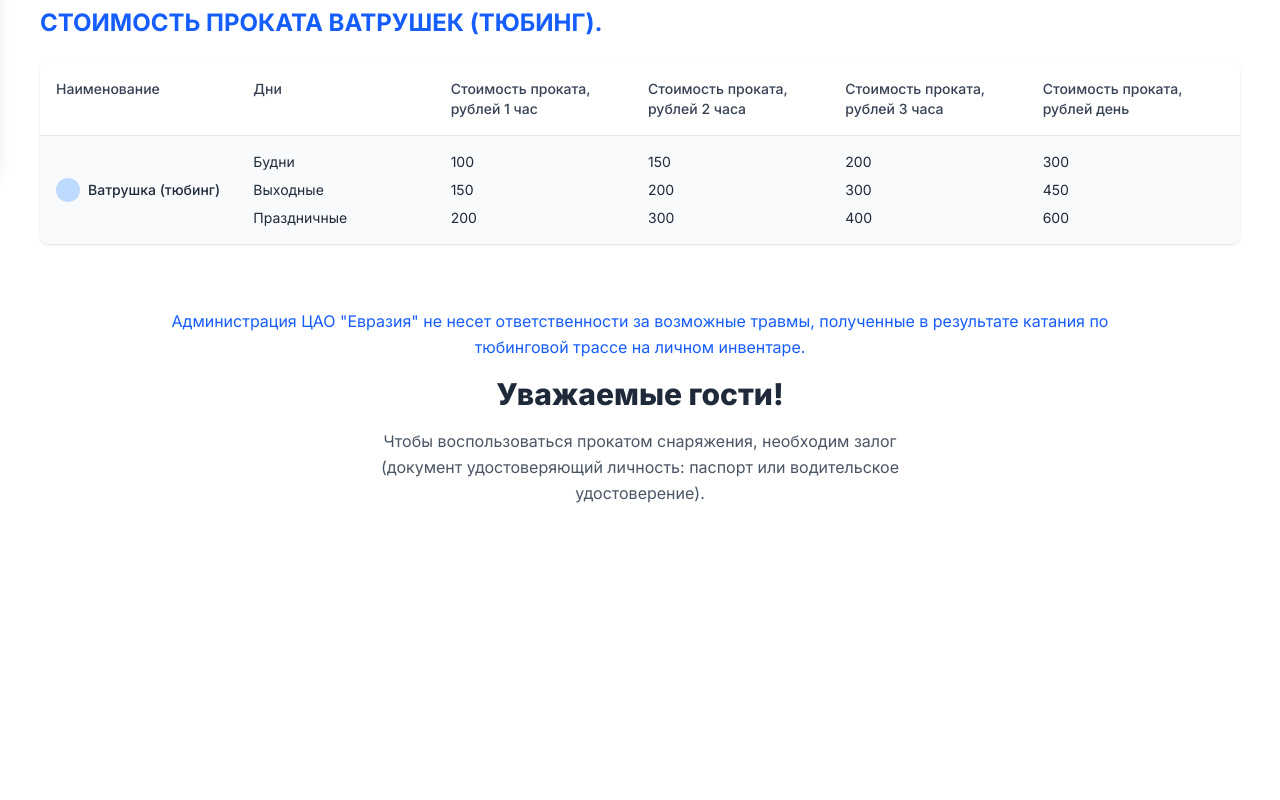
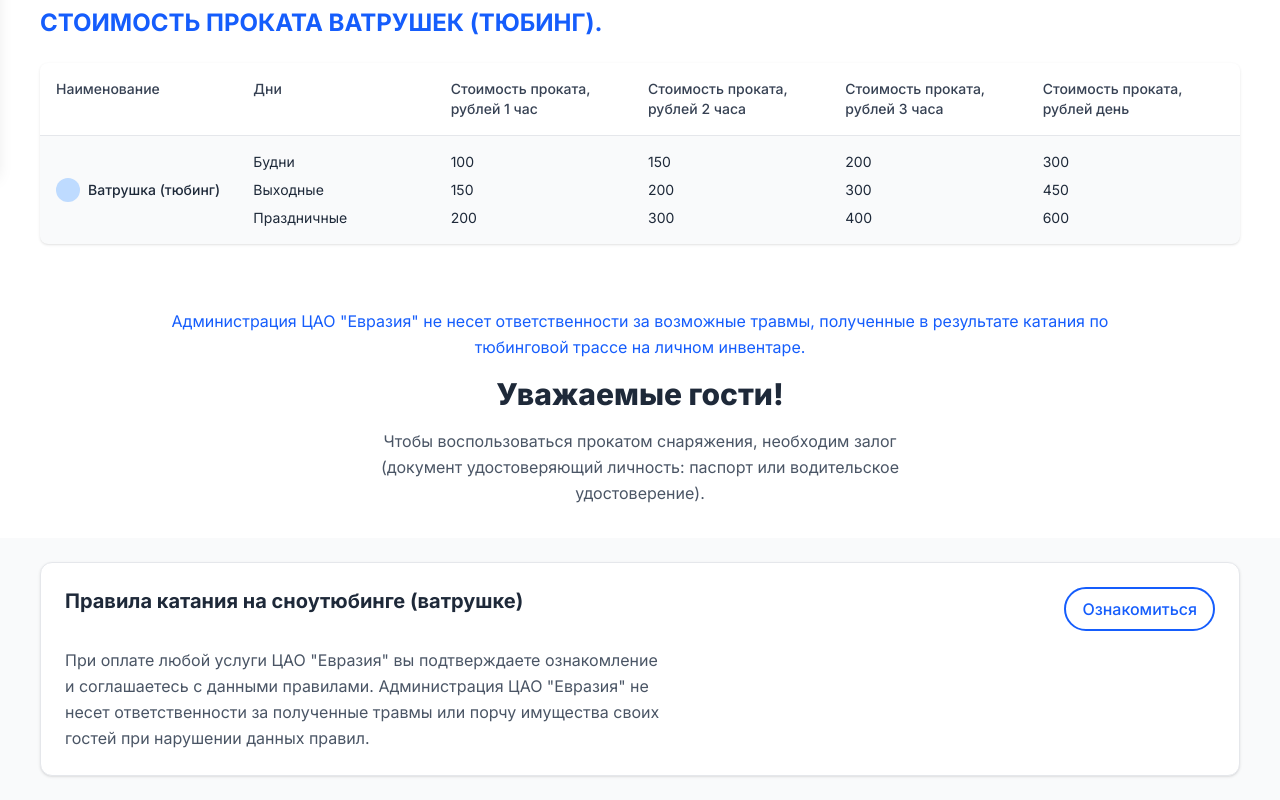
Before and after one commit to shohruxreimboyev4-ctrl/Eurasia-exam, a website: page pages/index2.html in a window 1280 px wide. Shown: the part 629-1429 px from the top of the page. Before the commit the page ends 1167 px from the top, so only its background shows below. Drawn offline with nearby package versions, Linux system fonts and the light colour scheme; files that its build step writes are made by us from their sources.

Commit message:
2-page Snow tubing rules section done!

```diff
--- a/pages/index2.html
+++ b/pages/index2.html
@@ -461,6 +461,61 @@
     </section>
     <!-- Guest instructions section end -->
 
+    <!-- Snow tubing rules section start -->
+    <section class="py-6 px-4 md:px-6 bg-gray-50">
+      <div
+        class="container mx-auto max-w-[1200px]"
+        data-aos="fade-up"
+        data-aos-duration="1000"
+        data-aos-delay="100"
+      >
+        <div
+          class="bg-white rounded-xl p-6 shadow-sm border border-gray-200"
+          data-aos="fade-up"
+          data-aos-duration="1200"
+          data-aos-delay="150"
+        >
+          <div
+            class="flex flex-col sm:flex-row sm:justify-between sm:items-start gap-4 mb-4"
+          >
+            <h3
+              class="text-lg md:text-xl font-bold text-gray-800"
+              data-aos="fade-up"
+              data-aos-duration="1200"
+              data-aos-delay="200"
+            >
+              Правила катания на сноутюбинге (ватрушке)
+            </h3>
+
+            <button
+              class="bg-white border-2 border-blue-600 text-blue-600 px-4 py-2 rounded-full font-medium hover:bg-blue-50 transition cursor-pointer"
+              data-aos="fade-up"
+              data-aos-duration="1200"
+              data-aos-delay="250"
+            >
+              Ознакомиться
+            </button>
+          </div>
+
+          <p
+            class="text-gray-600 text-sm md:text-base leading-relaxed"
+            data-aos="fade-up"
+            data-aos-duration="1200"
+            data-aos-delay="300"
+          >
+            При оплате любой услуги ЦАО "Евразия" вы подтверждаете ознакомление
+            <br />
+            и соглашаетесь с данными правилами. Администрация ЦАО "Евразия" не
+            <br />
+            несет ответственности за полученные травмы или порчу имущества своих
+            <br />
+            гостей при нарушении данных правил.
+          </p>
+        </div>
+      </div>
+    </section>
+    <!-- Snow tubing rules section end -->
+
     <script src="https://cdn.jsdelivr.net/npm/aos@2.3.4/dist/aos.js"></script>
     <script>
       const menuBtn = document.getElementById("mobile-menu-button");
```
Also changed, not shown: src/output.css.
